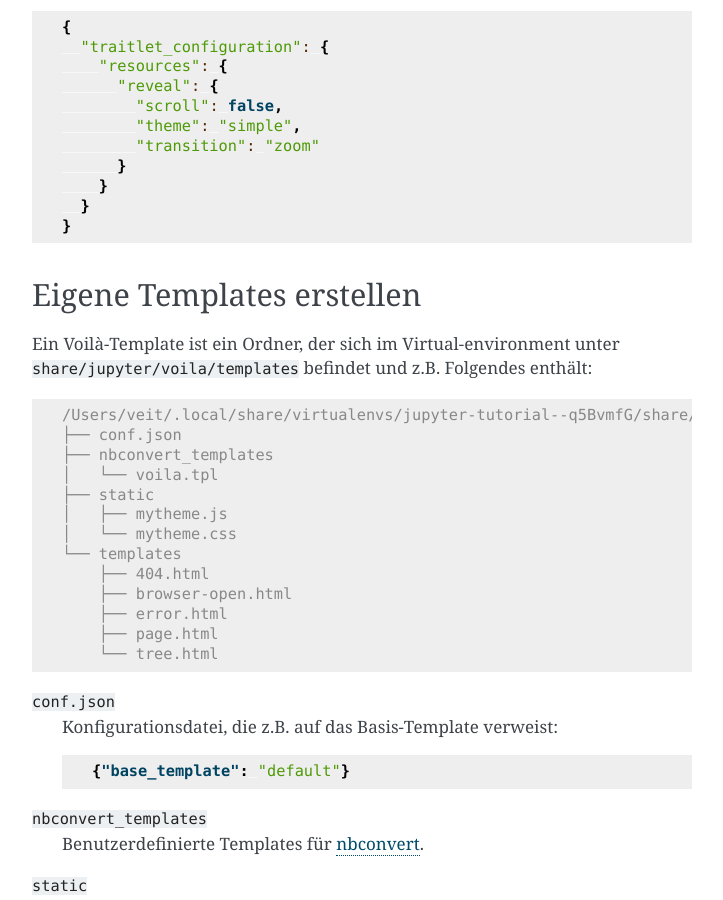
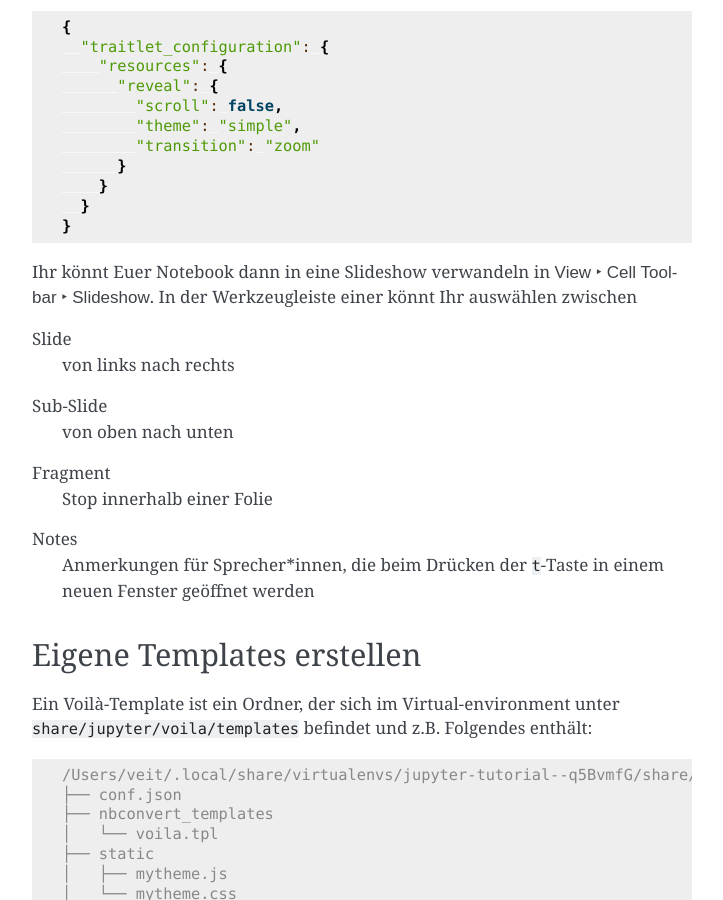
Before and after one commit to veit/jupyter-tutorial-de, a Sphinx documentation site: the page built from docs/web/dashboards/voila/templating.rst, in a window 1280 px wide and 900 px high, scrolled down 4525 px. Shown: the whole window, without its empty margins (388-1111 px from the left). Built offline with Sphinx 7.4.7, drawn with Linux system fonts in a browser that asks for light colours; pages that are not in the unit, such as notebooks, are missing from menus.

Commit message:
Add usage instructions to voila-reveal template

```diff
--- a/docs/web/dashboards/voila/templating.rst
+++ b/docs/web/dashboards/voila/templating.rst
@@ -182,6 +182,20 @@ Sollen Konfigurationsoptionen dauerhaft gespeichert werden, so kann eine Datei `
       }
     }
 
+Ihr könnt Euer Notebook dann in eine Slideshow verwandeln in
+:menuselection:`View --> Cell Toolbar --> Slideshow`. In der Werkzeugleiste
+einer könnt Ihr auswählen zwischen
+
+Slide
+    von links nach rechts
+Sub-Slide
+    von oben nach unten
+Fragment
+    Stop innerhalb einer Folie
+Notes
+    Anmerkungen für Sprecher*innen, die beim Drücken der ``t``-Taste in einem
+    neuen Fenster geöffnet werden
+
 Eigene Templates erstellen
 --------------------------
 
```
